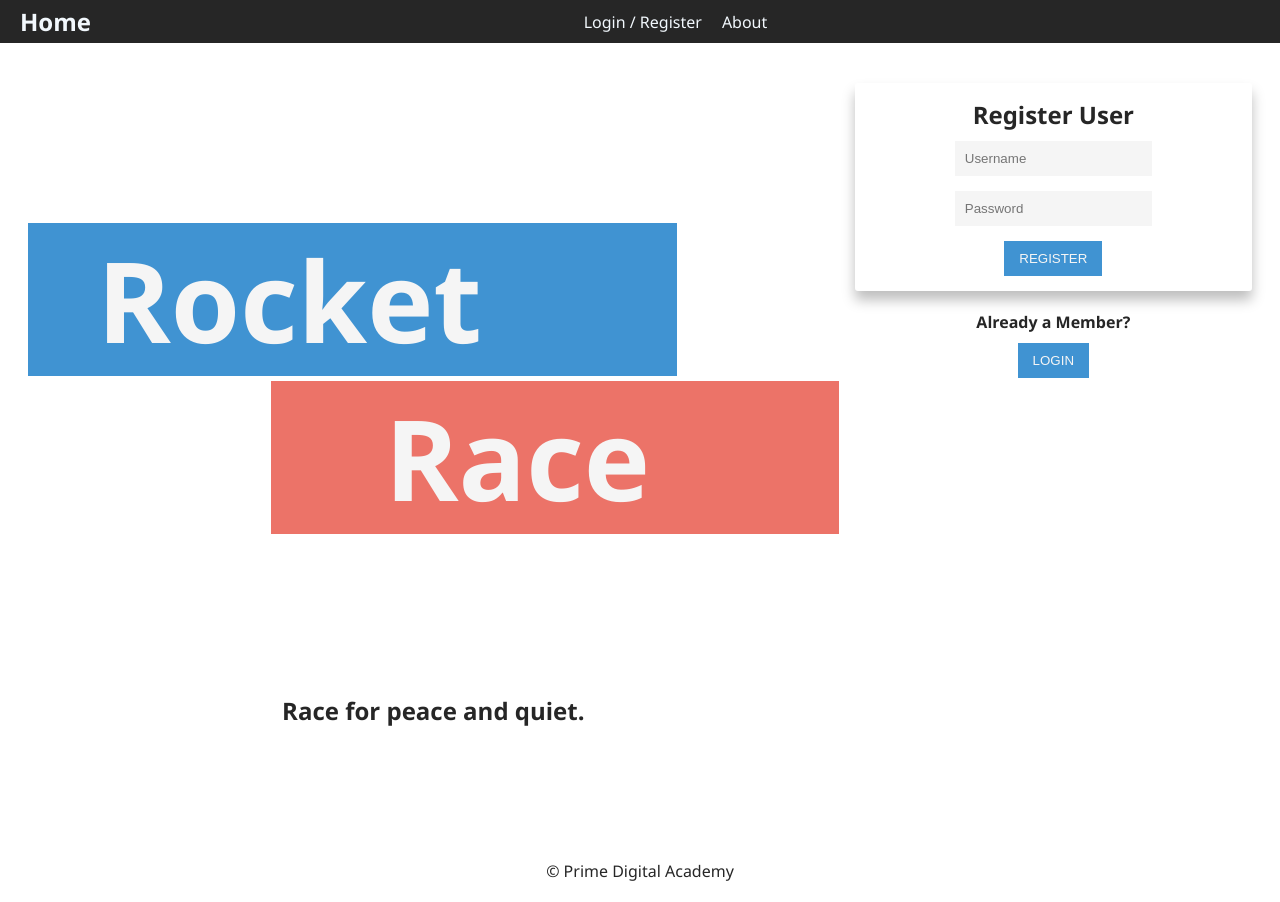
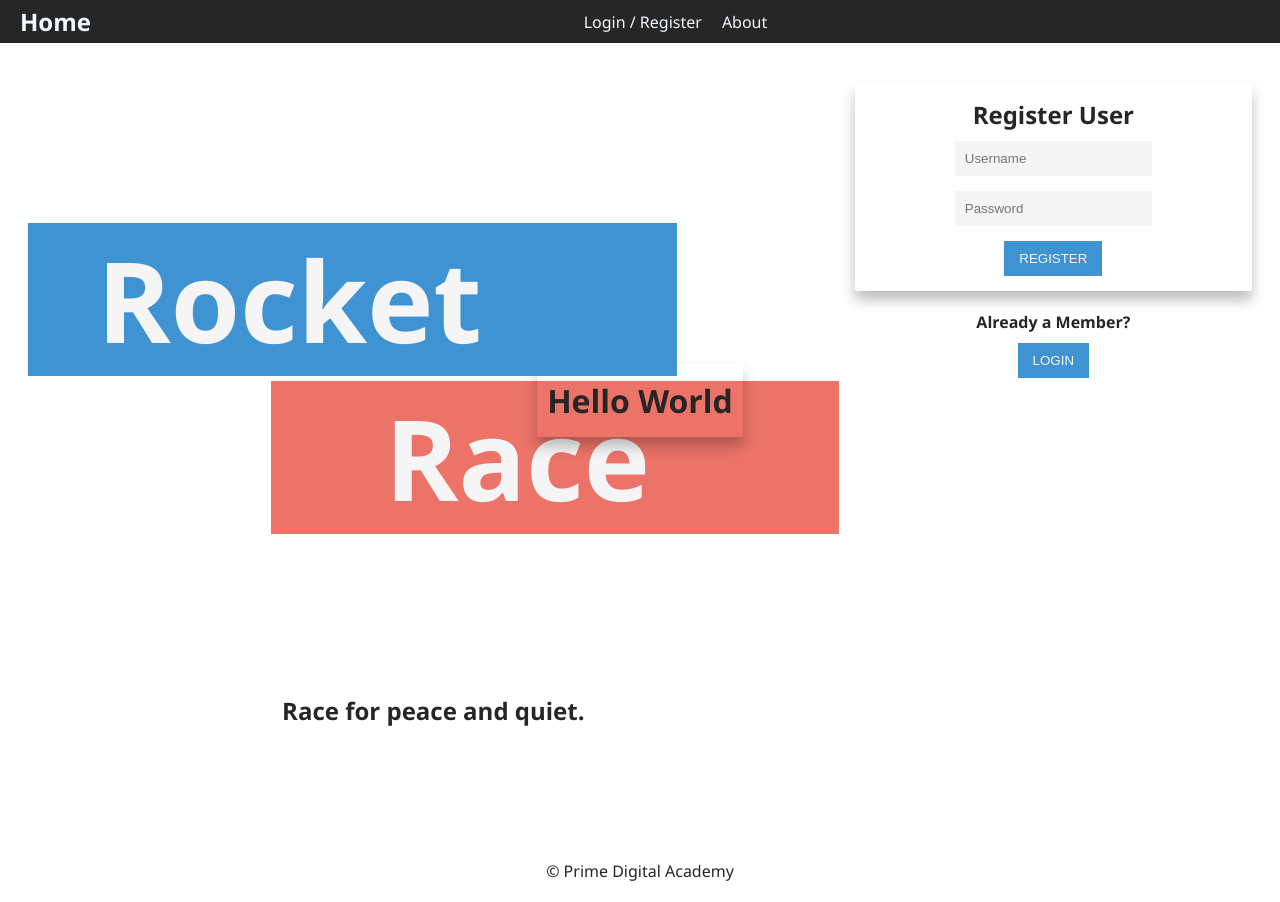
Before and after one commit to Davey-M/rocket-race-solo-project, a React (Create React App) app: page /race#/home in a window 1280 px wide. Built offline with nearby package versions, Linux system fonts and the light colour scheme; no server answers.

Commit message:
add modal component

```diff
--- a/src/components/App/App.jsx
+++ b/src/components/App/App.jsx
@@ -21,6 +21,8 @@ import LandingPage from '../LandingPage/LandingPage';
 import LoginPage from '../LoginPage/LoginPage';
 import RegisterPage from '../RegisterPage/RegisterPage';
 import Home from '../Home/Home';
+
+import Modal from '../Modal/Modal';
 
 import './App.css';
 
@@ -52,6 +54,17 @@ function App() {
   return (
     <Router>
       <div>
+        <Modal
+          outerClick={() => {
+            console.log('Hello from outer');
+          }}
+          onClick={() => {
+            console.log('inner');
+          }}
+        >
+          <h1>Hello World</h1>
+        </Modal>
+
         <Nav />
         <Switch>
           {/* Visiting localhost:3000 will redirect to localhost:3000/home */}
--- /dev/null
+++ b/src/components/Modal/Modal.css
@@ -0,0 +1,12 @@
+.modal-container {
+  position: fixed;
+  top: 0;
+  left: 0;
+
+  width: 100%;
+  height: 100vh;
+
+  display: flex;
+  justify-content: center;
+  align-items: center;
+}
--- /dev/null
+++ b/src/components/Modal/Modal.jsx
@@ -0,0 +1,32 @@
+import './Modal.css';
+
+import { useRef } from 'react';
+
+function Modal(props) {
+  const innerComponent = useRef();
+
+  return (
+    <>
+      <div
+        className='modal-container'
+        onClick={(e) => {
+          console.log(e.target === innerComponent.current);
+
+          if (e.target !== innerComponent.current) {
+            props.outerClick();
+          }
+        }}
+      >
+        <div
+          {...props}
+          className='modal-outer card shadow'
+          ref={innerComponent}
+        >
+          {props.children}
+        </div>
+      </div>
+    </>
+  );
+}
+
+export default Modal;
```
